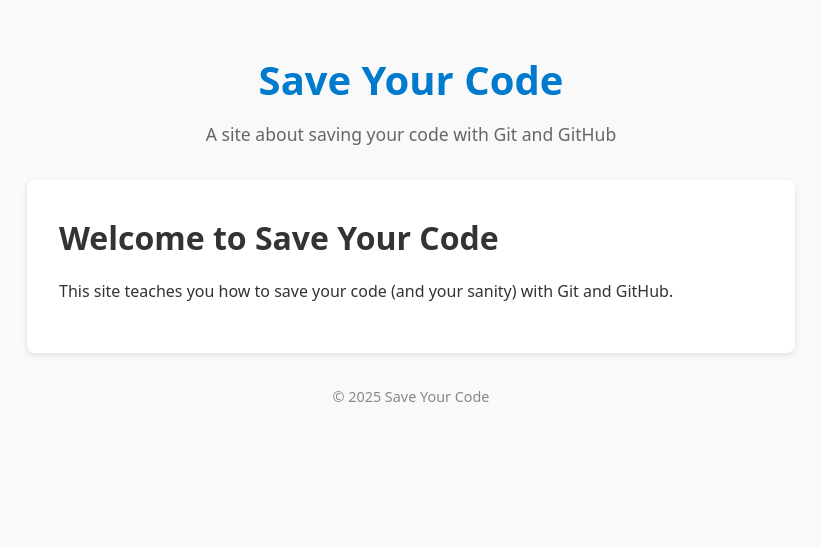
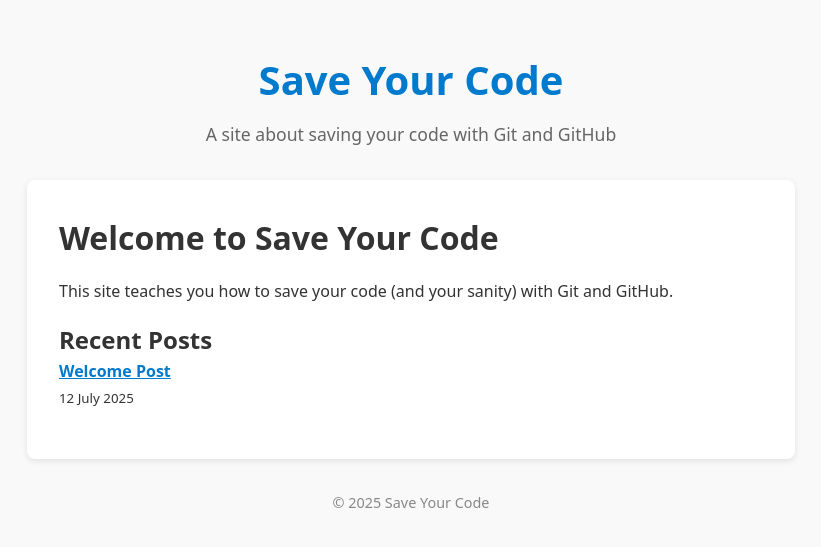
Before and after one commit to davorg/saveyourcode, a Jekyll site: the page built from index.md, in a window 1280 px wide. Shown: the top 547 px of the page, without its empty margins (229-1050 px from the left). Built offline with Jekyll 4.4.1, drawn with Linux system fonts in a browser that asks for light colours.

Commit message:
Add a list of posts

```diff
--- a/index.md
+++ b/index.md
@@ -6,3 +6,14 @@ layout: default
 # Welcome to Save Your Code
 
 This site teaches you how to save your code (and your sanity) with Git and GitHub.
+
+## Recent Posts
+
+<ul class="post-list">
+  {% for post in site.posts %}
+    <li>
+      <a href="{{ post.url }}">{{ post.title }}</a><br>
+      <small>{{ post.date | date: "%d %B %Y" }}</small>
+    </li>
+  {% endfor %}
+</ul>
```
